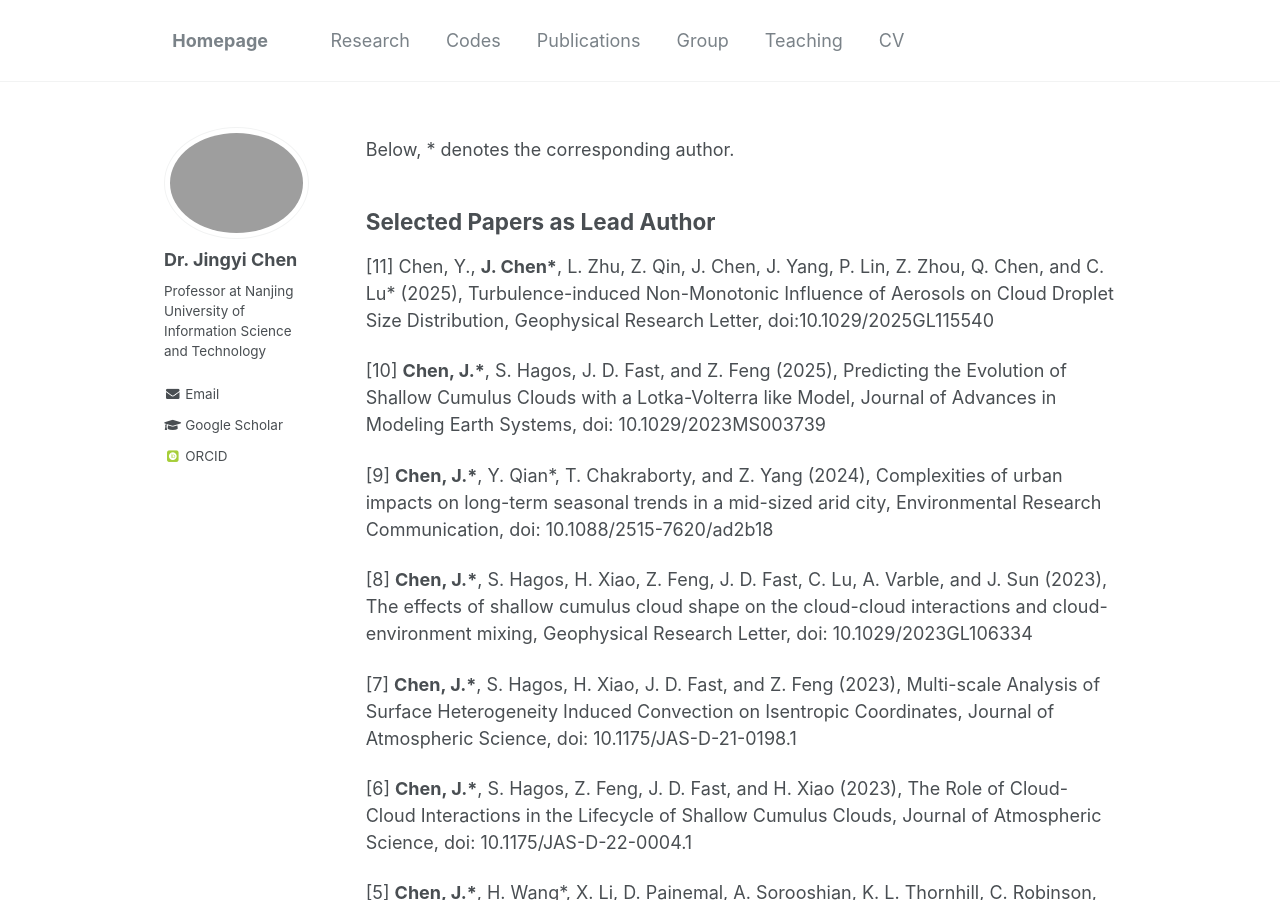
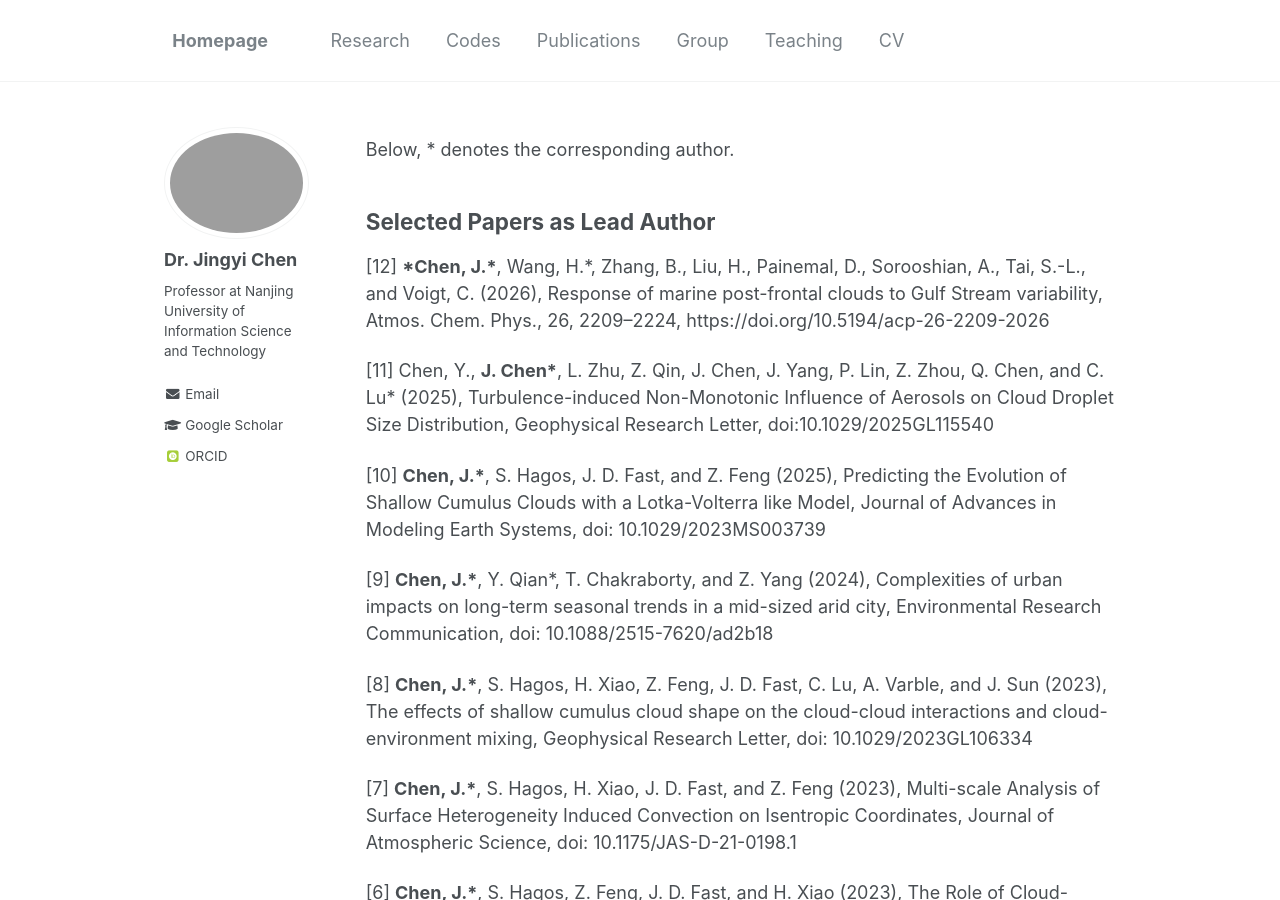
Before and after one commit to Jingyi-Chen/jingyi-chen.github.io, a Jekyll site: the page built from _pages/publications.md, in a window 1280 px wide and 900 px high. Built offline with Jekyll 4.4.1, drawn with Linux system fonts in a browser that asks for light colours; some web fonts are replaced.

Commit message:
Add new publication entry for 2026 paper

```diff
--- a/_pages/publications.md
+++ b/_pages/publications.md
@@ -8,6 +8,8 @@ Below, * denotes the corresponding author.
 
 Selected Papers as Lead Author
 ---
+[12] ***Chen, J.\***, Wang, H.\*, Zhang, B., Liu, H., Painemal, D., Sorooshian, A., Tai, S.-L., and Voigt, C. (2026), Response of marine post-frontal clouds to Gulf Stream variability, Atmos. Chem. Phys., 26, 2209–2224, https://doi.org/10.5194/acp-26-2209-2026
+
 [11] Chen, Y., **J. Chen\***, L. Zhu, Z. Qin, J. Chen, J. Yang, P. Lin, Z. Zhou, Q. Chen, and C. Lu\* (2025), Turbulence-induced Non-Monotonic Influence of Aerosols on Cloud Droplet Size Distribution, Geophysical Research Letter, doi:10.1029/2025GL115540
 
 [10] **Chen, J.\***, S. Hagos, J. D. Fast, and Z. Feng (2025), Predicting the Evolution of Shallow Cumulus Clouds with a Lotka-Volterra like Model, Journal of Advances in Modeling Earth Systems, doi: 10.1029/2023MS003739
```
